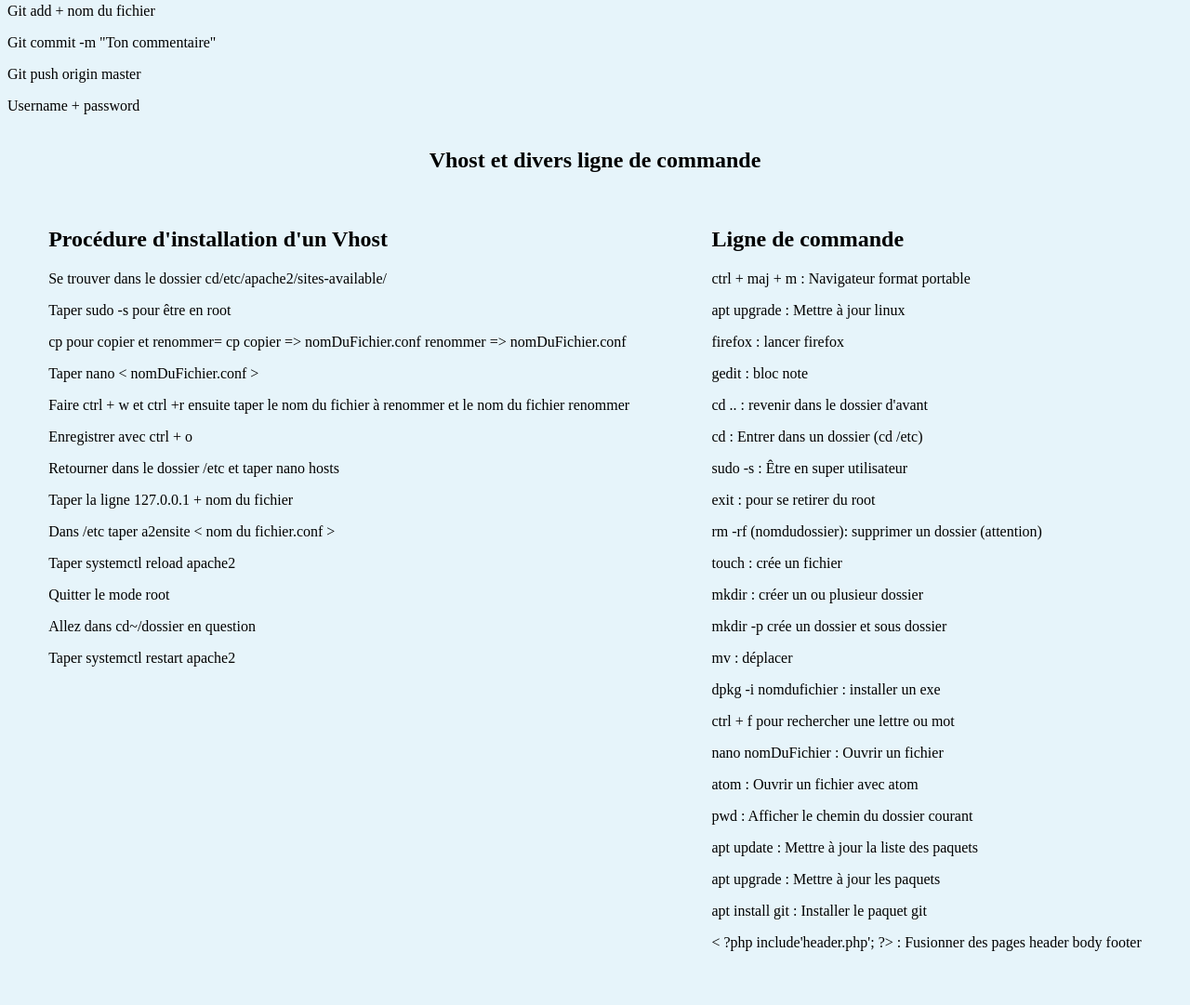
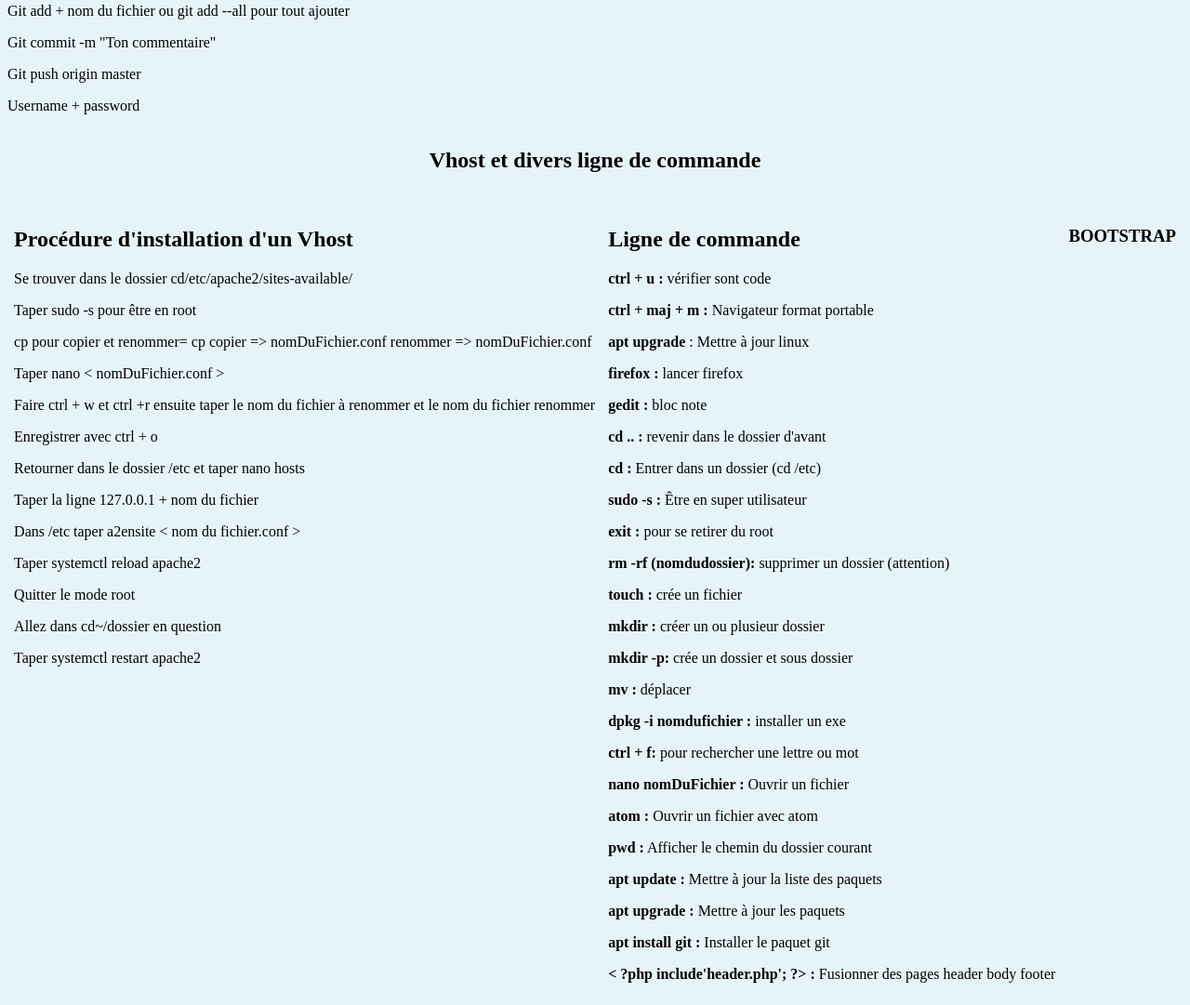
Before and after one commit to AnthonyBouillon/Mementos, a plain HTML site: page index.html in a window 1280 px wide. Shown: the part 770-1851 px from the top of the page at 93% size. Before the commit the page ends 1817 px from the top, so only its background shows below. Drawn offline with Linux system fonts and the light colour scheme.

Commit message:
Add files via upload

```diff
--- a/index.html
+++ b/index.html
@@ -49,7 +49,7 @@
       <div id="majgit">
       <h3>Les commits</h3>
         <p>Modifier le message du commit c'est : git commit --amend -m "commentaire"</p>
-        <p>Git add + nom du fichier</p>
+        <p>Git add + nom du fichier ou git add --all pour tout ajouter</p>
         <p>Git commit -m "Ton commentaire"</p>
         <p>Git push origin master</p>
         <p>Username + password</p>
@@ -77,29 +77,31 @@
 
       <div >
       <h2>Ligne de commande</h2>
-        <p>ctrl + maj + m : Navigateur format portable</p>
-        <p>apt upgrade : Mettre à jour linux</p>
-        <p>firefox : lancer firefox</p>
-        <p>gedit : bloc note</p>
-        <p>cd .. : revenir dans le dossier d'avant</p>
-        <p>cd : Entrer dans un dossier (cd /etc)</p>
-        <p>sudo -s : Être en super utilisateur</p>
-        <p>exit : pour se retirer du root</p>
-        <p>rm -rf (nomdudossier): supprimer un dossier (attention)</p>
-        <p>touch : crée un fichier</p>
-        <p>mkdir : créer un ou plusieur dossier</p>
-        <p>mkdir -p crée un dossier et sous dossier</p>
-        <p>mv : déplacer</p>
-        <p>dpkg -i nomdufichier : installer un exe</p>
-        <p>ctrl + f pour rechercher une lettre ou mot</p>
-        <p>nano nomDuFichier : Ouvrir un fichier</p>
-        <p>atom : Ouvrir un fichier avec atom</p>
-        <p>pwd : Afficher le chemin du dossier courant<p>
-        <p>apt update : Mettre à jour la liste des paquets <p>
-        <p>apt upgrade : Mettre à jour les paquets<p>
-        <p>apt install git : Installer le paquet git </p>
-        <p>< ?php include'header.php'; ?> : Fusionner des pages header body footer</p>
+        <p><strong>ctrl + u :</strong> vérifier sont code</p>
+        <p><strong>ctrl + maj + m :</strong> Navigateur format portable</p>
+        <p><strong>apt upgrade </strong>: Mettre à jour linux</p>
+        <p><strong>firefox :</strong> lancer firefox</p>
+        <p><strong>gedit :</strong> bloc note</p>
+        <p><strong>cd .. :</strong> revenir dans le dossier d'avant</p>
+        <p><strong>cd :</strong> Entrer dans un dossier (cd /etc)</p>
+        <p><strong>sudo -s :</strong> Être en super utilisateur</p>
+        <p><strong>exit :</strong> pour se retirer du root</p>
+        <p><strong>rm -rf (nomdudossier):</strong> supprimer un dossier (attention)</p>
+        <p><strong>touch :</strong> crée un fichier</p>
+        <p><strong>mkdir : </strong>créer un ou plusieur dossier</p>
+        <p><strong>mkdir -p:</strong> crée un dossier et sous dossier</p>
+        <p><strong>mv :</strong> déplacer</p>
+        <p><strong>dpkg -i nomdufichier :</strong> installer un exe</p>
+        <p><strong>ctrl + f:</strong> pour rechercher une lettre ou mot</p>
+        <p><strong>nano nomDuFichier :</strong> Ouvrir un fichier</p>
+        <p><strong>atom :</strong> Ouvrir un fichier avec atom</p>
+        <p><strong>pwd :</strong> Afficher le chemin du dossier courant<p>
+        <p><strong>apt update :</strong> Mettre à jour la liste des paquets <p>
+        <p><strong>apt upgrade :</strong> Mettre à jour les paquets<p>
+        <p><strong>apt install git :</strong> Installer le paquet git </p>
+        <p><strong>< ?php include'header.php'; ?> :</strong> Fusionner des pages header body footer</p>
       </div>
+      <h3>BOOTSTRAP</h3>
     </div>
     </body>
   </html>
```
